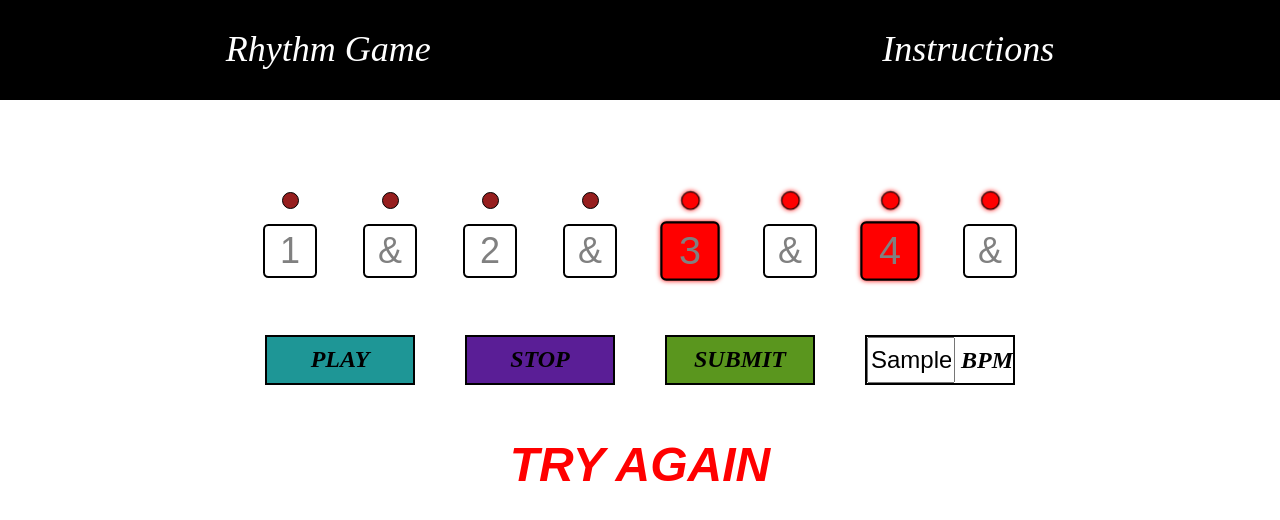
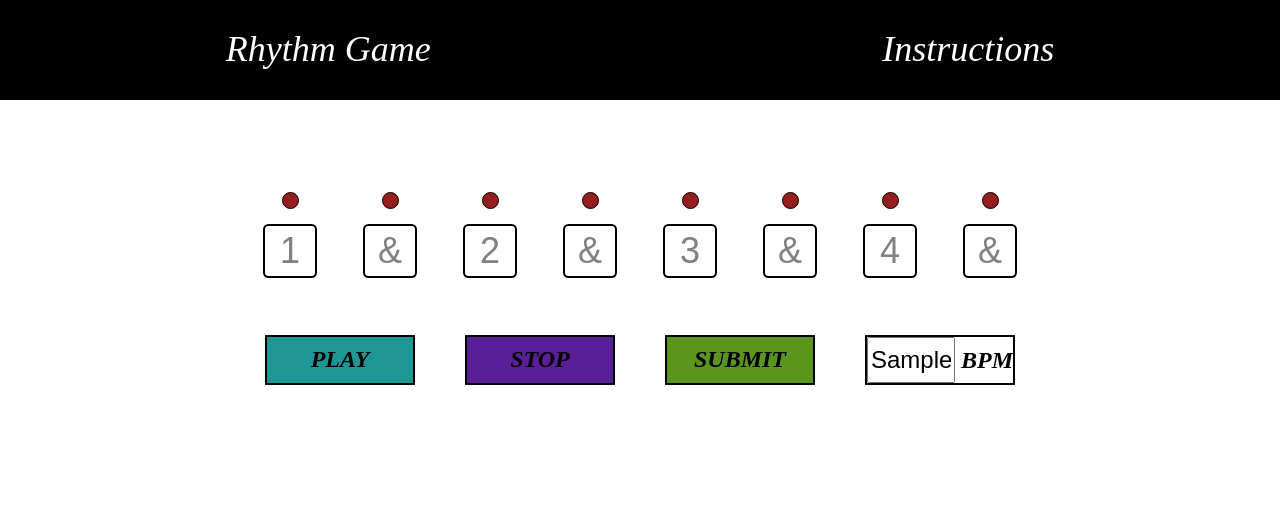
Before and after one commit to MarcelHamel/rhythm-game, a plain HTML site: page index.html in a window 1280 px wide. Both pictures are taken after typing "Sample" into the empty fields and a click on the button "SUBMIT". Drawn offline with Linux system fonts and the light colour scheme.

Commit message:
removed submit playback, optimized css for desktop only

```diff
--- a/css/style.css
+++ b/css/style.css
@@ -241,17 +241,8 @@ p {
     margin-bottom: 10px;
   }
 
-  #bpm {
-    padding-top: 5px;
-    display: none;
-  }
-
   #controls {
     margin-top: 20px;
   }
 
-  input {
-    height: 30px;
-    width: 40px;
-  }
  }
--- a/js/app.js
+++ b/js/app.js
@@ -12,12 +12,12 @@ document.addEventListener('DOMContentLoaded', function(){
 
   // Variables which check for game state and store user input
   var rhythmBank = [
-    [[1,2],[],[1,2],[2],[1],[2],[1,2],[2]],
-    [[1,2],[2],[1,2],[],[1,2],[2],[1,2],[]],
-    [[1,2],[],[1,2],[],[1,2],[2],[1,2],[]],
-    [[1,2],[],[1],[2],[1,2],[],[1],[2]],
-    [[1,2],[2],[1,2],[],[1,2],[],[1,2],[2]],
-    [[1,2],[],[1],[],[1,2],[2],[1,2],[2]]
+    [[2],[],[2],[2],[],[2],[2],[2]],
+    [[2],[2],[2],[],[2],[2],[2],[]],
+    [[2],[],[2],[],[2],[2],[2],[]],
+    [[2],[],[],[2],[2],[],[],[2]],
+    [[2],[2],[2],[],[2],[],[2],[2]],
+    [[2],[],[],[],[2],[2],[2],[2]]
   ];
   var playbackSequence;
   function setRhythm() {
@@ -25,12 +25,12 @@ document.addEventListener('DOMContentLoaded', function(){
     playbackSequence = rhythmBank[selection];
   };
   setRhythm();
-  var userSequence = [[1],[],[1],[],[1],[],[1],[]];
+  var userSequence = [[],[],[],[],[],[],[],[]];
 
   // Check for victory conditions
   var checkWin = function() {
     for(i = 0; i < userSequence.length; i++) {
-      if(userSequence[i].includes(2) !== playbackSequence[i].includes(2)) {
+      if(userSequence[i].length !== playbackSequence[i].length) {
         lose.style.display = 'initial';
         setTimeout(function(){
           lose.style.display = 'none';
@@ -77,11 +77,9 @@ document.addEventListener('DOMContentLoaded', function(){
   keys.forEach(key => key.addEventListener('transitionend', removeTransition));
   lights.forEach(light => light.addEventListener('transitionend', removeTransition));
 
-  // Playback functionality...
-  // MDN suggests this to clear timeout intervals from other functions. Not sure why. ASK.
-  var intervalID;
 
   // Actual playback function
+  var intervalID;
   var playSequence = function(rhythm) {
     var seqPos = 0;
       intervalID = setInterval(function(){
@@ -144,17 +142,7 @@ document.addEventListener('DOMContentLoaded', function(){
   });
 
   // Submit button event listener
-  submitButton.addEventListener('click', function() {
-    if (loopPlaying) return;
-    playSequence(userSequence);
-    loopPlaying = true;
-    var intTime = bpm * 8;
-    setTimeout(function(){
-      checkWin();
-      clearInterval(intervalID);
-      loopPlaying = false;
-    }, intTime);
-  });
+  submitButton.addEventListener('click', checkWin);
 
   // Tempo event listener
   inputField.addEventListener('keypress', function(e) {
```
